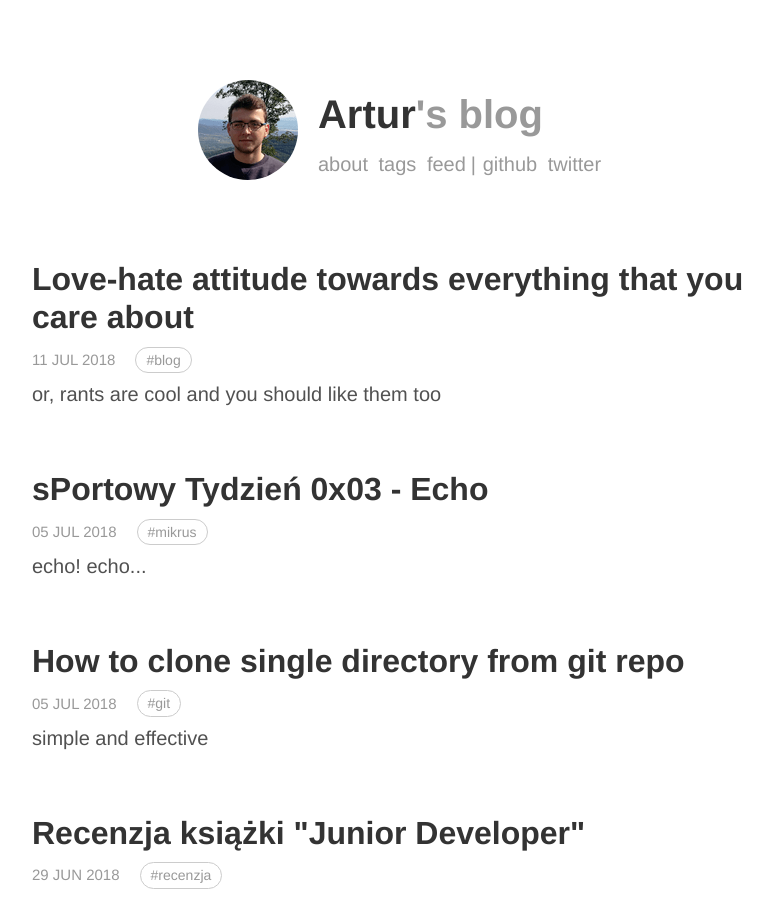
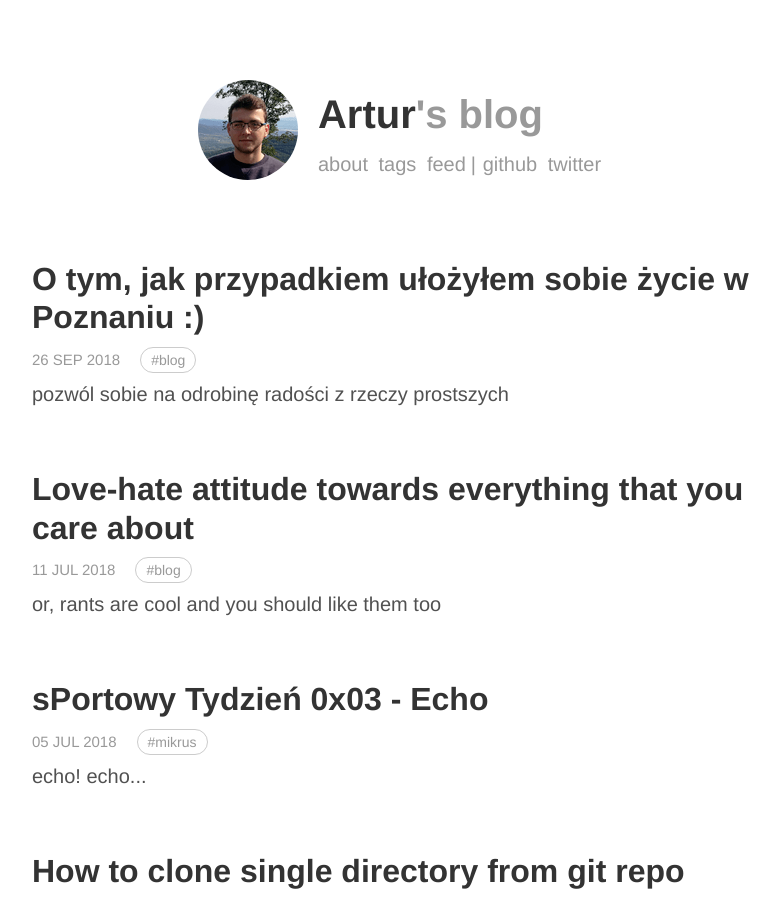
Before and after one commit to arturtamborski/arturtamborski.github.io, a Jekyll site: the page built from _pages/index.html, in a window 1280 px wide and 900 px high. Shown: the whole window, without its empty margins (248-1028 px from the left). Built offline with Jekyll 4.4.1, drawn with Linux system fonts in a browser that asks for light colours; comment, search, counter and statistics services are not loaded; some of the changed lines change nothing that is shown.

Commit message:
Add script for creating new posts

```diff
--- a/_config.yaml
+++ b/_config.yaml
@@ -76,6 +76,7 @@
   - CNAME
   - Gemfile.lock
   - Gemfile
+  - new-post.sh
 
 plugins:
   - jekyll-sitemap
--- /dev/null
+++ b/_posts/2018-09-26-o-tym-jak-przypadkiem-ulozylem-sobie-zycie-w-poznaniu.md
@@ -0,0 +1,60 @@
+---
+layout: post
+title: O tym, jak przypadkiem ułożyłem sobie życie w Poznaniu :)
+description: pozwól sobie na odrobinę radości z rzeczy prostszych
+comments: true
+tags:
+- blog
+---
+
+Ciekawa sprawa, myślałem, że przeprowadzki i obrót życia o 180 stopni zdarza się
+tylko w filmach, że mnie to nie dotyczy, i że na pewno nie spotka mnie to w
+najbliższej przyszłości a tu proszę, w ciągu prawie dwóch tygodni udało mi
+się zliczyć maraton po Poznaniu w poszukiwaniu nowego życia.
+
+Złożyłem aplikację na kierunki informatyczne w kilku uczelniach gdzie szybko
+okazało się, że mam za słabe wyniki przez które się nie dostanę na studia
+dzienne dlatego zmieniłem cel i zacząłem szukać pracy dla juniora w IT.
+Mimo praktycznie zerowego odzewu w bardzo krótkim czasie znalazłem pracę
+w jednej z największych poznańskich firm na bardzo ciekawym stanowisku.
+A skoro miałem już studia i pracę to musiałem też jak najszybciej wynająć
+mieszkanie. I tu też zaskakująco szybko, bo jeszcze tego samego dnia
+znalazłem bardzo fajną ofertę.
+
+Wiem, wiem - to brzmi banalnie, bo to nie jest nic niezwykłego, ale ja naprawdę
+czułem się jak w filmie w którym gram główną rolę i gdzie wszystko się tak
+ładnie układa. A żeby było jeszcze lepiej to ten film dopiero się zaczął!
+
+Kolejny miesiąc to chyba najbardziej interesujący, aktywny i pozytywny
+okres w moim życiu od dłuższego czasu.
+
+Z pierwszego dnia w pracy i kompletnego nieogarnięcia przeszedłem przez masę
+systuacji w których uczyłem się rzeczy o których nigdy wcześniej nie słyszałem
+a chwilę później już z tego korzystałem.
+
+To całkiem zabawne więc może podam przykład - nie miałem pojęcia co to jest
+`terraform` poza ogólną definicją z wikipedii a mimo to chwilę później po
+przyśpieszonym tutorialu już pisałem piewsze drobne poprawki w infrastrukturze
+firmy.  W zasadzie to było nawet dziwne - praktycznie każda rzecz/technologia/coś
+o której się dowiedziałem dziwnym trafem po chwili miałem okazję użyć w praktyce.
+Nie wiem jak inaczej to opisać, ale przychodzą mi na myśl sceny z sitcomów ;)
+
+Skończyłem miesiąc tygodniowym sprintem podczas którego odpowiadałem za
+deployment produktu na stagingu i produkcji! A w międzyczasie jeszcze zupełnym
+lrzypadkiem mentorowałem w drugiej edycji Django Girls Poznań!
+
+Jednynym minusem jest chyba to, że nie miałem wiele czasu na własne projekty,
+ale już mam kilka nowych, ciekawych pomysłów za które zabiorę się w najbliższej
+przyszłości.
+
+Przy okazji dość skutecznie udało mi się uciszyć syndrom oszusta.
+
+Przypomnę tylko to bardzo interesujące zjawisko - w początkowych stanach objawia
+się delikatnymi sugestiami zaszczepiając Ci ideę, że to nie Ty odpowiadasz
+za swój sukces, tylko przypadek. Dodatkowo często ukrywa się za osłoną
+przesadnej skromności co utrudnia 'diagnozę'.
+
+Z czasem jendak zdobyłem większe doświadczenie i co znacznie ważniejsze -
+pewność siebie w tym co robię a to pozwoliło mi zauważyć jak a szybko idę na przód.
+Sczególnie fajnie jest spojrzeć na siebie z kilku miesięcy wstecz by zobaczyć
+ten postęp w perspektywie przeszłości.
```
Also changed, not shown: 1 other file.
